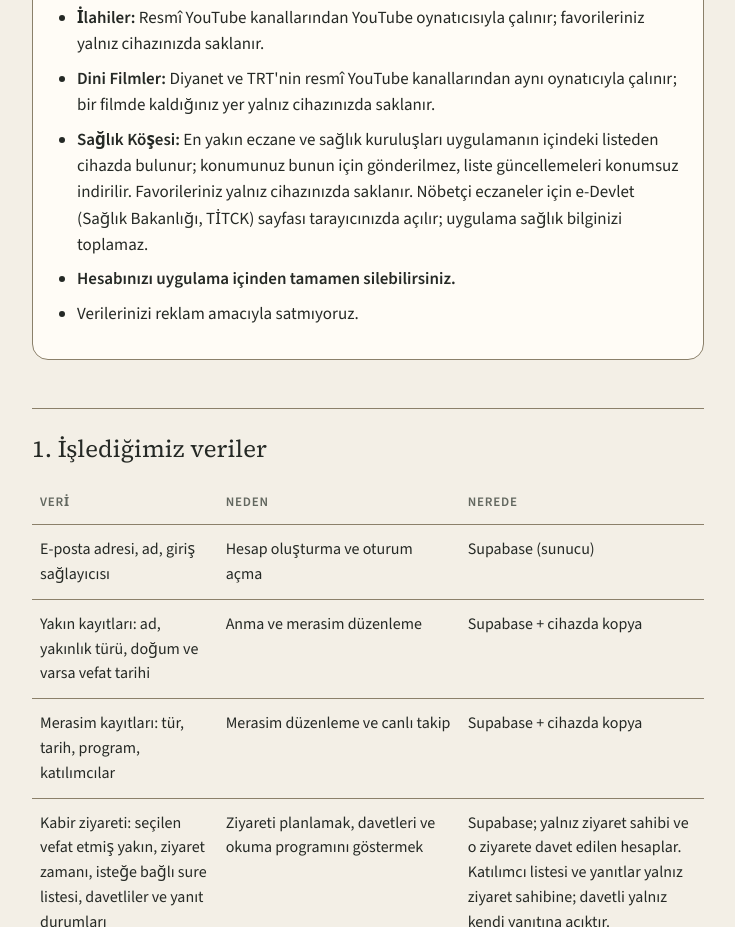
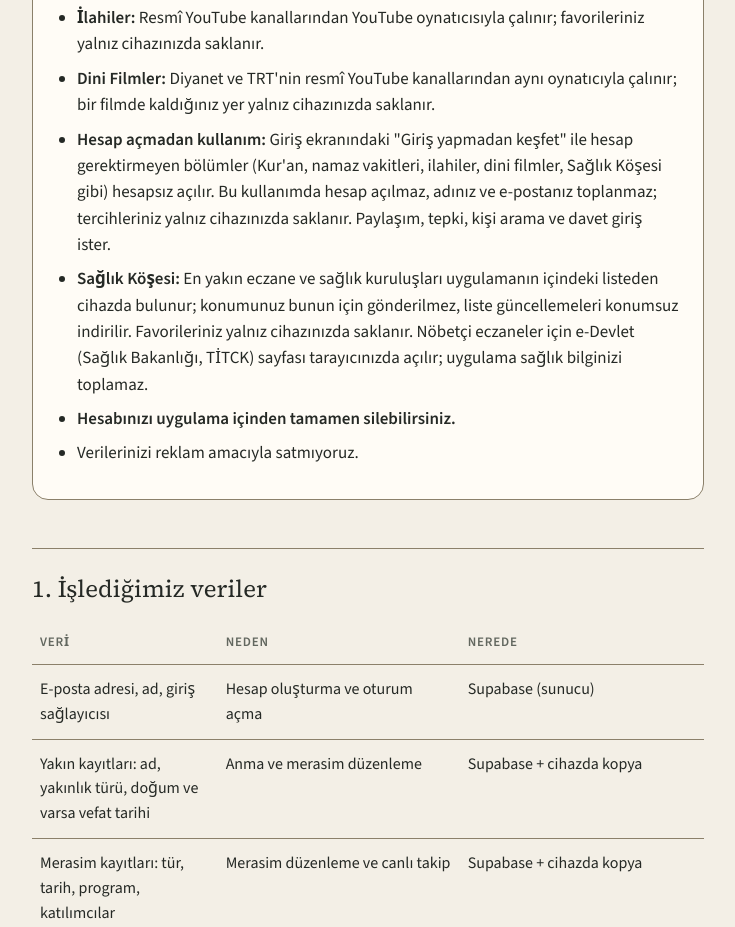
Before and after one commit to YASINF/dinimerasim-docs, a plain HTML site: page privacy-policy.html in a window 1280 px wide. Shown: the part 968-1895 px from the top of the page, without its empty margins (272-1007 px from the left). Drawn offline with nearby package versions, Linux system fonts and the light colour scheme.

Commit message:
Hesap acmadan kullanim: gizlilik ve kullanim kosullari
Co-Authored-By: Claude Opus 5.5 <noreply@anthropic.com>

```diff
--- a/privacy-policy.html
+++ b/privacy-policy.html
@@ -111,6 +111,7 @@
     <li><strong>Çocuk bilgisi:</strong> Akîka Takibi'ne eklediğiniz çocuğun adı, doğum tarihi ve akîka kaydı yalnız size açıktır. Akîkayı Keşfet'te paylaşırsanız onaylı takip bağlantılarınız 30 gün boyunca çocuğun adını, oğlu/kızı bilgisini ve akîka tarihini görür.</li>
     <li><strong>İlahiler:</strong> Resmî YouTube kanallarından YouTube oynatıcısıyla çalınır; favorileriniz yalnız cihazınızda saklanır.</li>
     <li><strong>Dini Filmler:</strong> Diyanet ve TRT'nin resmî YouTube kanallarından aynı oynatıcıyla çalınır; bir filmde kaldığınız yer yalnız cihazınızda saklanır.</li>
+    <li><strong>Hesap açmadan kullanım:</strong> Giriş ekranındaki "Giriş yapmadan keşfet" ile hesap gerektirmeyen bölümler (Kur'an, namaz vakitleri, ilahiler, dini filmler, Sağlık Köşesi gibi) hesapsız açılır. Bu kullanımda hesap açılmaz, adınız ve e-postanız toplanmaz; tercihleriniz yalnız cihazınızda saklanır. Paylaşım, tepki, kişi arama ve davet giriş ister.</li>
     <li><strong>Sağlık Köşesi:</strong> En yakın eczane ve sağlık kuruluşları uygulamanın içindeki listeden cihazda bulunur; konumunuz bunun için gönderilmez, liste güncellemeleri konumsuz indirilir. Favorileriniz yalnız cihazınızda saklanır. Nöbetçi eczaneler için e-Devlet (Sağlık Bakanlığı, TİTCK) sayfası tarayıcınızda açılır; uygulama sağlık bilginizi toplamaz.</li>
     <li><strong>Hesabınızı uygulama içinden tamamen silebilirsiniz.</strong></li>
     <li>Verilerinizi reklam amacıyla satmıyoruz.</li>
```
Also changed, not shown: terms-of-use.html (+1 -0 lines).
